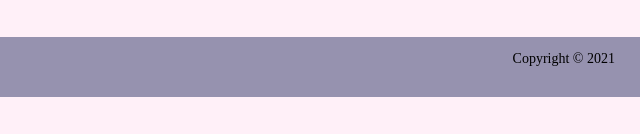
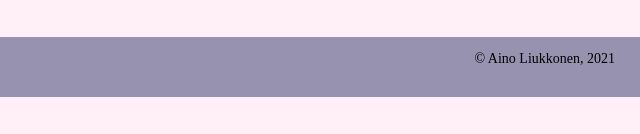
Before and after one commit to ainoal/portfolio-website, a website: page dist/about.html in a window 1280 px wide. Shown: the part 782-916 px from the top of the page, 640-1280 px from the left. Drawn offline with Linux system fonts and the light colour scheme.

Commit message:
Fixed the footer for better compatibility with different browsers

```diff
--- a/dist/about.html
+++ b/dist/about.html
@@ -108,7 +108,7 @@
   </main>
 
   <footer id="main-footer">
-    <p>Copyright &copy; 2021</p>
+    <p>&copy; Aino Liukkonen, 2021</p>
   </footer>
 
   <script src="js/main.js"></script>
```
Also changed, not shown: dist/projects.html (+1 -1 lines).
